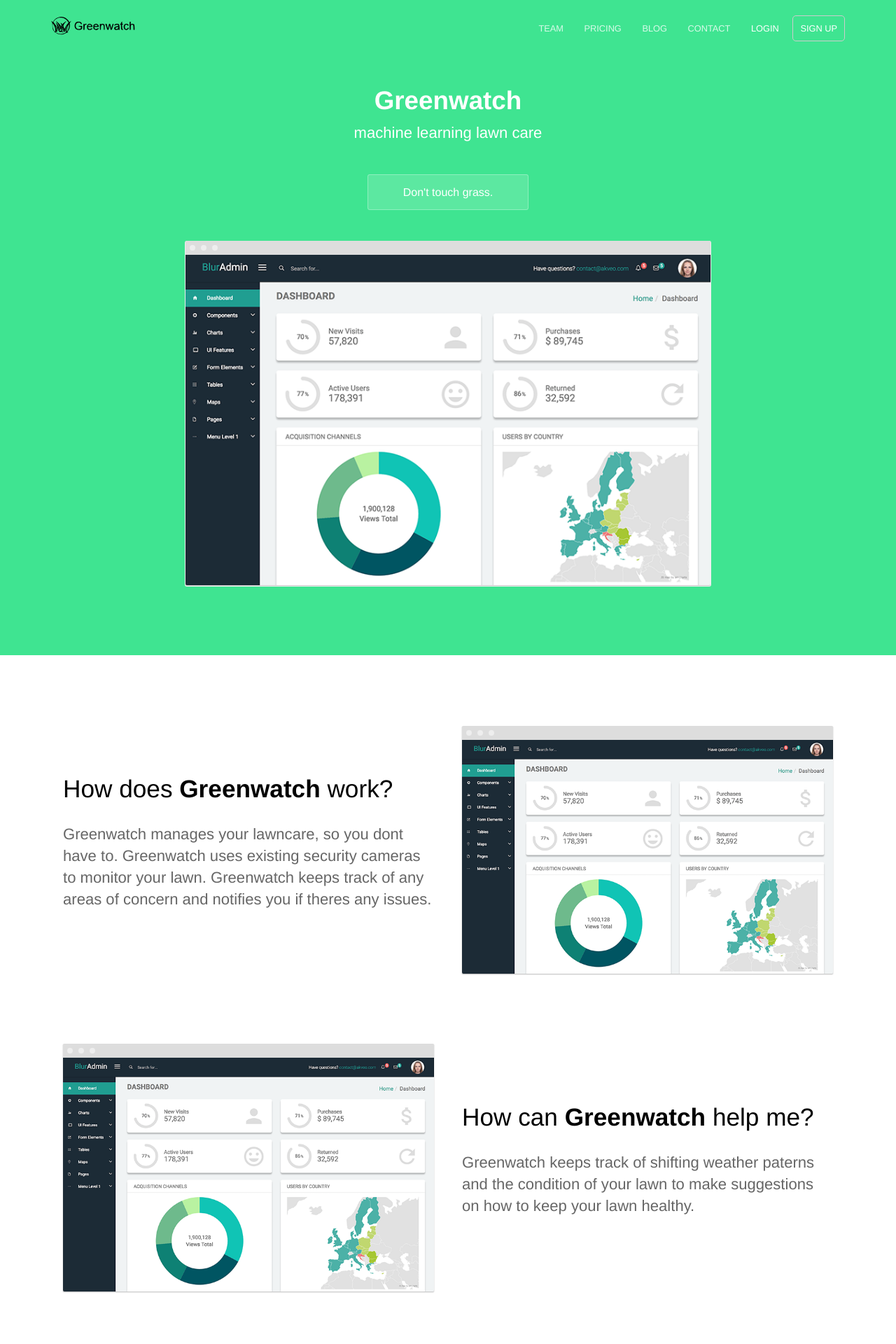
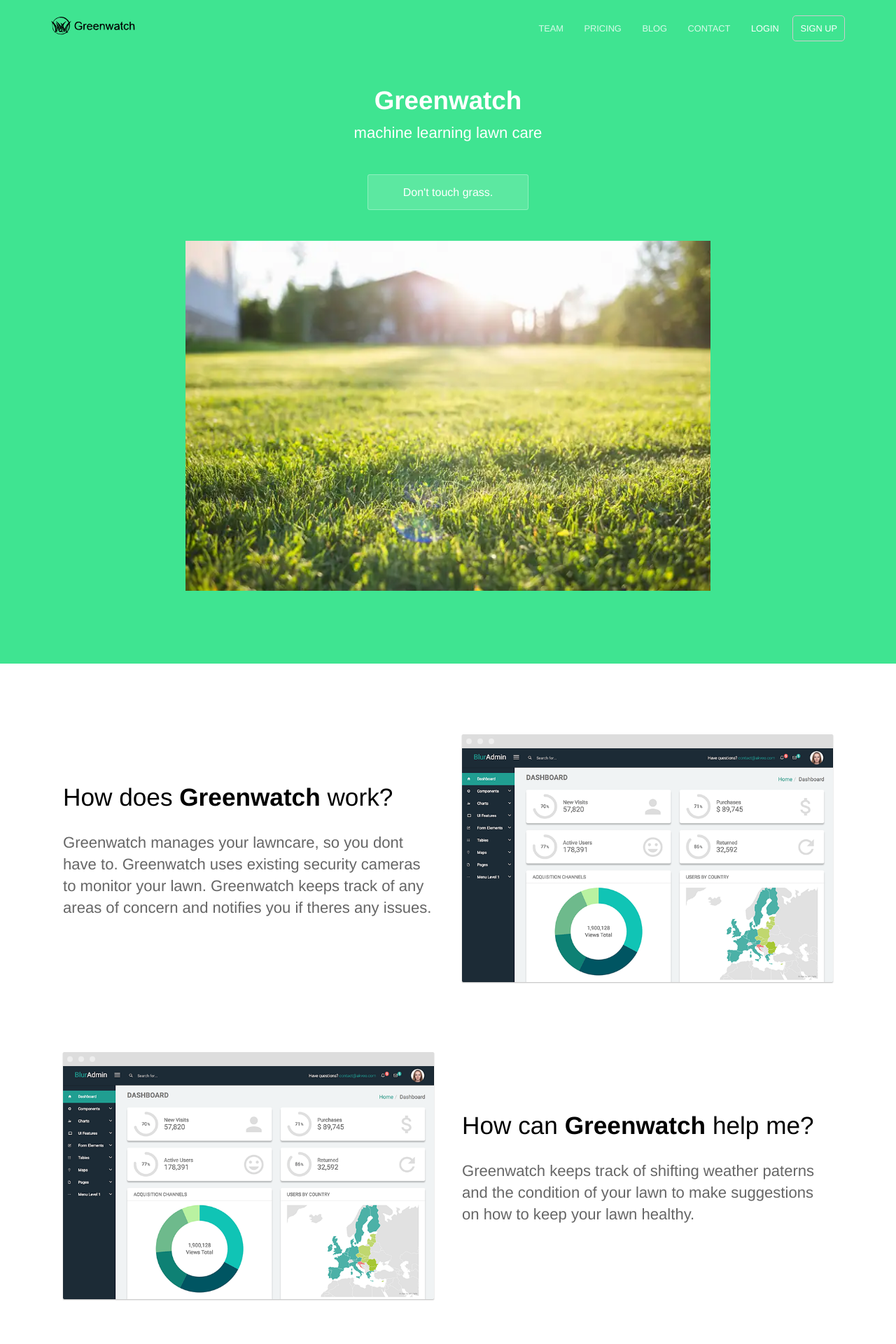
Before and after one commit to COMP490-Greenwatch-Org/greenwatch-team-website, a Jekyll site: the page built from index.html, in a window 1280 px wide. Shown: the top 1920 px of the page at 70% size. Built offline with Jekyll 4.4.1, drawn with Linux system fonts in a browser that asks for light colours.

Commit message:
Update index.html

```diff
--- a/index.html
+++ b/index.html
@@ -8,7 +8,7 @@ description: a site to showcase the Greenwatch project
 		<p class="subtext editable">machine learning lawn care</p>
 		<div class="cta button alt"><a href="{{ site.baseurl }}/contact/">Don't touch grass.</a></div>
 		<div>
-			<img src="{{ site.baseurl }}/images/dashboard.png" alt="Screenshot" class="screenshot editable" />
+			<img src="{{ site.baseurl }}/images/grass_home.jpg" alt="grass at a home"  />
 		</div>
 	</div>
 </section>
```
